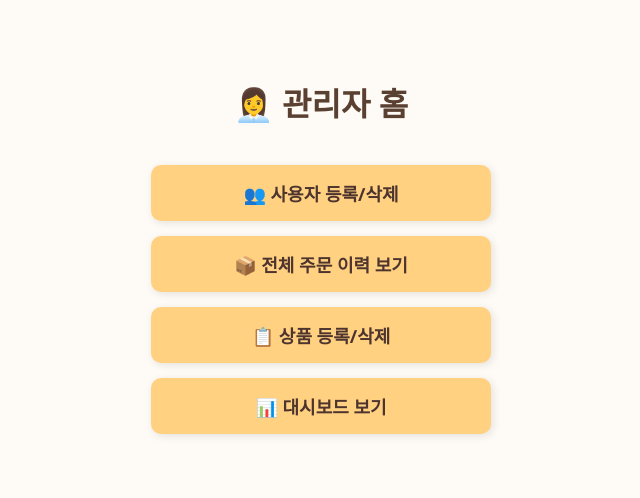
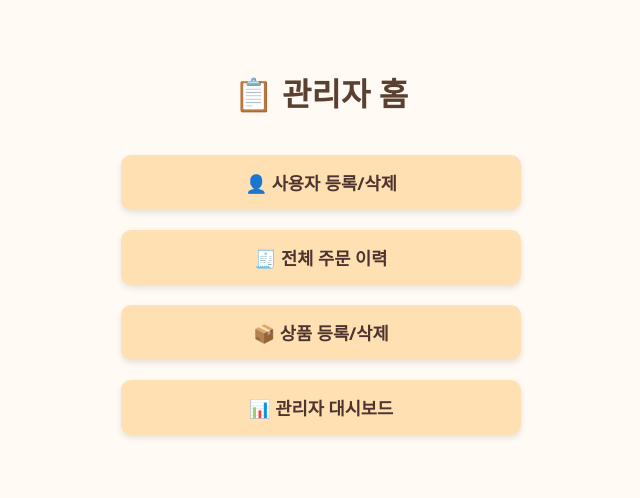
Before and after one commit to carrot0217/Betifulstore-app, a Flask app: template templates/admin_home.html in a window 1280 px wide. Shown: the top 498 px of the page, without its empty margins (319-959 px from the left). Run offline with Flask 2, Linux system fonts and the light colour scheme; the template is opened without the code that fills it, so the values that code supplies are empty.

Commit message:
Update admin_home.html

```diff
--- a/templates/admin_home.html
+++ b/templates/admin_home.html
@@ -2,46 +2,51 @@
 <html lang="ko">
 <head>
   <meta charset="UTF-8">
-  <title>관리자 홈</title>
+  <title>📋 관리자 홈</title>
   <meta name="viewport" content="width=device-width, initial-scale=1">
   <style>
     body {
       font-family: 'Segoe UI', sans-serif;
-      background-color: #fefaf5;
+      background-color: #fffaf3;
+      color: #333;
       text-align: center;
-      padding: 50px;
-      color: #5a4031;
+      padding: 40px 20px;
     }
     h1 {
+      color: #5a4031;
       margin-bottom: 40px;
     }
-    .admin-btn {
+    .button-container {
+      display: flex;
+      flex-direction: column;
+      gap: 20px;
+      max-width: 400px;
+      margin: auto;
+    }
+    a.button {
       display: block;
-      margin: 15px auto;
-      padding: 15px 30px;
-      font-size: 18px;
-      border: none;
+      padding: 15px;
+      background-color: #ffe0b2;
+      color: #4e342e;
       border-radius: 10px;
-      background-color: #ffd180;
-      color: #4e342e;
+      text-decoration: none;
       font-weight: bold;
-      cursor: pointer;
-      width: 280px;
-      max-width: 90%;
-      text-decoration: none;
-      box-shadow: 2px 2px 8px rgba(0,0,0,0.1);
+      font-size: 1.1em;
+      box-shadow: 0 3px 6px rgba(0,0,0,0.1);
       transition: background-color 0.3s;
     }
-    .admin-btn:hover {
+    a.button:hover {
       background-color: #ffcc80;
     }
   </style>
 </head>
 <body>
-  <h1>👩‍💼 관리자 홈</h1>
-  <a class="admin-btn" href="/admin/users">👥 사용자 등록/삭제</a>
-  <a class="admin-btn" href="/admin/orders">📦 전체 주문 이력 보기</a>
-  <a class="admin-btn" href="/admin">📋 상품 등록/삭제</a>
-  <a class="admin-btn" href="/admin/dashboard">📊 대시보드 보기</a>
+  <h1>📋 관리자 홈</h1>
+  <div class="button-container">
+    <a class="button" href="/admin/users">👤 사용자 등록/삭제</a>
+    <a class="button" href="/admin/orders">🧾 전체 주문 이력</a>
+    <a class="button" href="/admin">📦 상품 등록/삭제</a>
+    <a class="button" href="/admin/dashboard">📊 관리자 대시보드</a>
+  </div>
 </body>
 </html>
```
